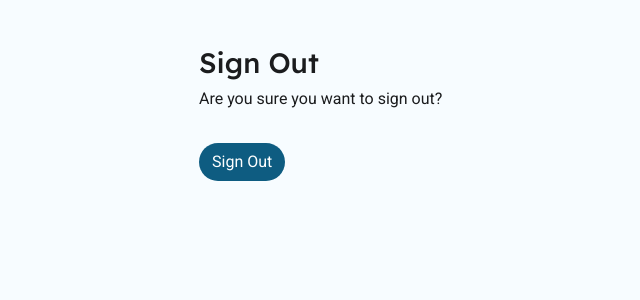
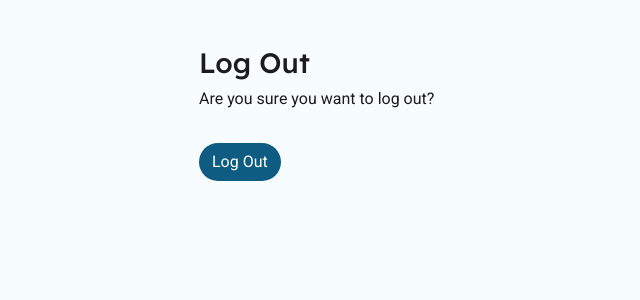
Before and after one commit to wouter-codes/scoot, a Django app: page /accounts/logout/ in a window 1280 px wide. Shown: the part 76-376 px from the top of the page, without its empty margins (73-713 px from the left). Run offline with Django 5.2, Linux system fonts and the light colour scheme; the visitor is signed in with stand-in values (Sample User, id 1); some libraries are stand-ins or nearby versions; some web fonts are replaced.

Commit message:
Update logout terminology from "Sign Out" to "Log Out"

```diff
--- a/templates/account/logout.html
+++ b/templates/account/logout.html
@@ -2,15 +2,15 @@
 
 {% load i18n %}
 
-{% block head_title %}{% trans "Sign Out" %}{% endblock %}
+{% block head_title %}{% trans "Log Out" %}{% endblock %}
 
 {% block content %}
 <div class="container">
     <div class="row">
         <div class="col-md-8 mt-3 offset-md-2">
-            <h3>{% trans "Sign Out" %}</h3>
+            <h3>{% trans "Log Out" %}</h3>
 
-            <p>{% trans 'Are you sure you want to sign out?' %}</p>
+            <p>{% trans 'Are you sure you want to log out?' %}</p>
         </div>
     </div>
     <div class="row">
@@ -21,7 +21,7 @@
                 {% if redirect_field_value %}
                 <input type="hidden" name="{{ redirect_field_name }}" value="{{ redirect_field_value }}" />
                 {% endif %}
-                <button class="btn custom-btn right" type="submit">{% trans 'Sign Out' %}</button>
+                <button class="btn custom-btn right" type="submit">{% trans 'Log Out' %}</button>
             </form>
         </div>
     </div>
```
